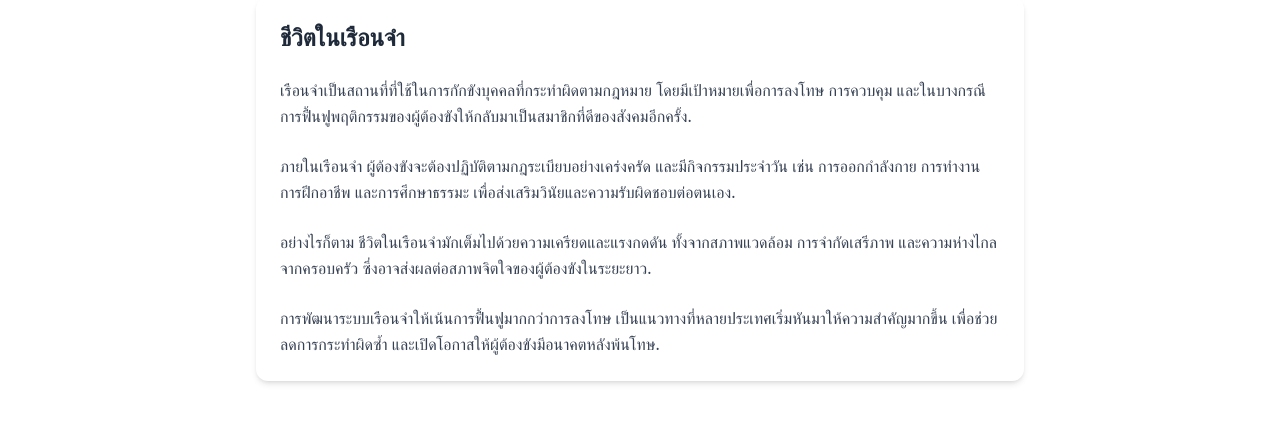
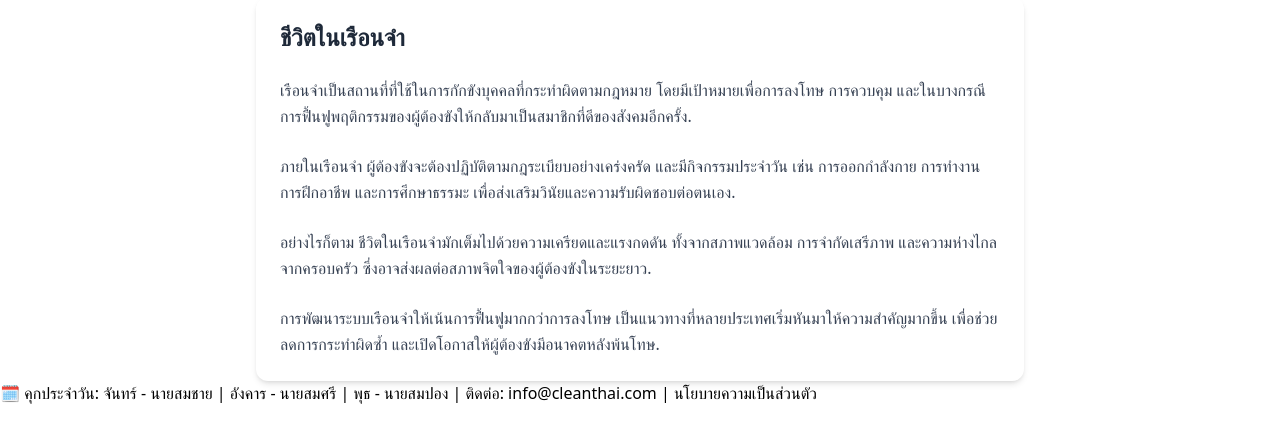
Before and after one commit to kamon2545/prison_lab, a plain HTML site: page index.html in a window 1280 px wide. Shown: the part 73-516 px from the top of the page. Drawn offline with nearby package versions, Linux system fonts and the light colour scheme.

Commit message:
เพิ้มส่วนท้ายตาราง

```diff
--- a/index.html
+++ b/index.html
@@ -80,4 +80,9 @@
 </div>
 
 </body>
+<footer>
+  🗓️ คุกประจำวัน: จันทร์ - นายสมชาย | อังคาร - นายสมศรี | พุธ - นายสมปอง |
+  ติดต่อ: <a href="mailto:info@cleanthai.com">info@cleanthai.com</a> |
+  <a href="#">นโยบายความเป็นส่วนตัว</a>
+</footer>
 </html>
```
